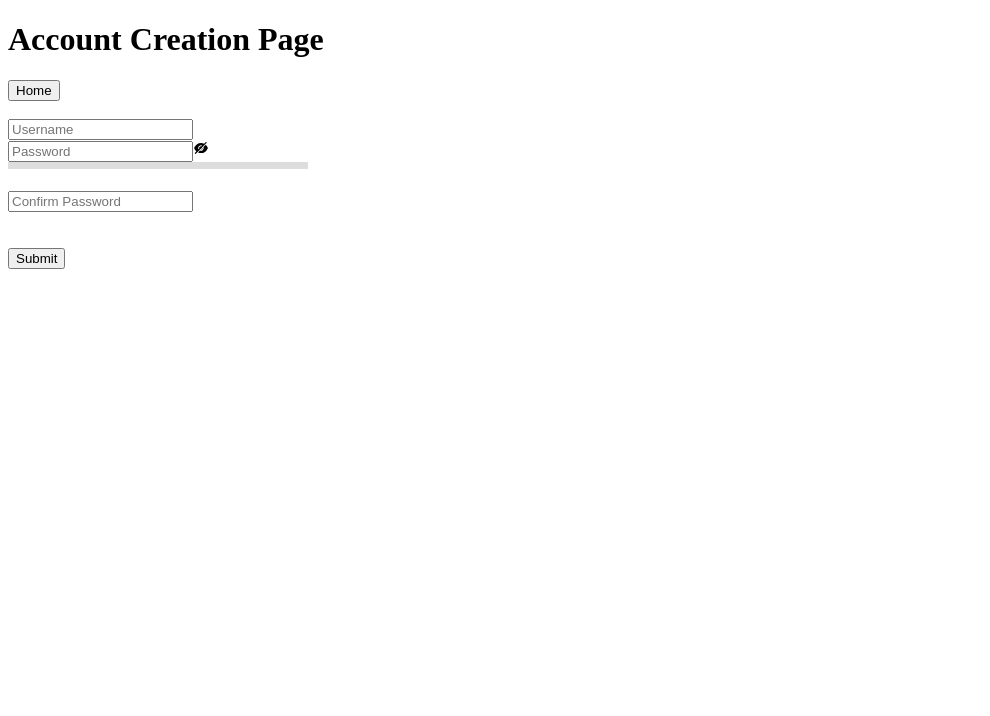
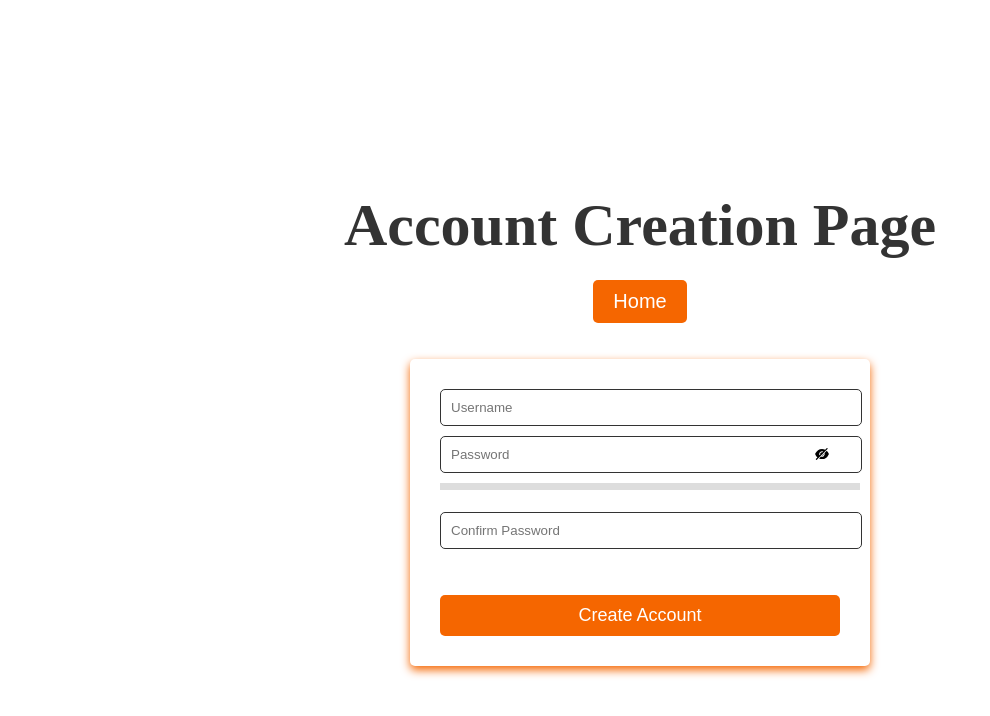
Before and after one commit to Sgilb-Portfolio/PythonCharmers, a React (Create React App) app in the folder start-app/: page /account-creation in a window 1280 px wide. Shown: the top 716 px of the page, without its empty margins (0-990 px from the left). Built offline with nearby package versions, Linux system fonts and the light colour scheme.

Commit message:
Changes to About.js, Create.js, and ProgressBar.js
Made the UI for Create.js look better, make some tweaks to About.js and ProgressBar.js

```diff
--- a/start-app/src/components/ProgressBar.js
+++ b/start-app/src/components/ProgressBar.js
@@ -56,7 +56,7 @@ const ProgressBar = ({password}) => {
         <>
             <div style={{
                 width: "100%",
-                maxWidth: "300px",
+                maxWidth: "1000px",
                 backgroundColor: "#ddd",
                 overflow: "hidden",
                 height: "7px",
--- a/start-app/src/pages/About.js
+++ b/start-app/src/pages/About.js
@@ -25,8 +25,10 @@ function About() {
                     boxShadow: "0 4px 8px rgba(245, 102, 0, 1)",
                     width: "300px",
                     textAlign: "center"
-                }}><p style= {{fontSize: "30px"}}><strong>Team #</strong><br></br> 06</p>
+                }}>
+                    <p style= {{fontSize: "30px"}}><strong>Team #</strong><br></br> 06</p>
             </div>
+
             <div style={{
                     backgroundColor: "#fff",
                     borderRadius: "8px",
@@ -34,7 +36,10 @@ function About() {
                     boxShadow: "0 4px 8px rgba(245, 102, 0, 1)",
                     width: "300px",
                     textAlign: "center"
-                }}><p style={{fontSize:"30px"}}><strong>Version #</strong> <br></br>02</p></div>
+                }}>
+                    <p style={{fontSize:"30px"}}><strong>Version #</strong> <br></br>03</p>
+            </div>
+
                 <div style={{
                     backgroundColor: "#fff",
                     borderRadius: "8px",
@@ -42,7 +47,9 @@ function About() {
                     boxShadow: "0 4px 8px rgba(245, 102, 0, 1)",
                     width: "300px",
                     textAlign: "center"
-                }}><p style={{fontSize:"30px"}}><strong>Release Date</strong> <br></br>02/13/2025</p></div>
+                }}>
+                    <p style={{fontSize:"30px"}}><strong>Release Date</strong> <br></br>02/20/2025</p>
+                </div>
                 <div style={{
                     backgroundColor: "#fff",
                     borderRadius: "8px",
@@ -58,15 +65,18 @@ function About() {
                     boxShadow: "0 4px 8px rgba(245, 102, 0, 1)",
                     width: "1025px",
                     textAlign: "left",
-                }}><p style={{fontSize:"20px"}}><strong>Product Description:</strong> A web-based platform designed to incentivize and reward truck drivers for safe and efficient driving behaviors.</p></div>
+                }}><p style={{fontSize:"20px"}}><strong>Product Description:</strong> A web-based platform designed
+                to incentivize and reward truck drivers for safe and efficient driving behaviors.</p></div>
             </div>
             <Link to="/">
                 <button style={{
-                    backgroundColor: "F56600",
+                    backgroundColor: "#F56600",
                     color: "#FFFFFF",
                     border: "none",
                     fontsize: "20px",
                     borderRadius: "5px",
+                    padding: "10px 20px",
+                    cursor: "pointer",
                     transition: "background-color 0.3 ease",
                 }}
                 onMouseEnter={(e) => e.target.style.backgroundColor = "#522D80"}
--- a/start-app/src/pages/Create.js
+++ b/start-app/src/pages/Create.js
@@ -16,37 +16,115 @@ function Create() {
     const [password, setPassword] = useState("")
 
     return (
-        <div>
-            <h1>Account Creation Page</h1>
+
+        <div style={{
+            display: "flex",
+            flexDirection: "column",
+            alignItems: "center",
+            justifyContent: "center",
+            minHeight: "100vh",
+            backgroundColor: "#ffffff"
+        }}>
+            <h1 style={{fontSize: "60px",color: "#333333", marginBottom: "20px"}}>Account Creation Page</h1>
+
             <Link to="/">
-                <button>Home</button>
+                <button style={{
+                    backgroundColor : "#F56600",
+                    color: "#FFFFFF",
+                    border: "none",
+                    fontSize: "20px",
+                    borderRadius: "5px",
+                    padding: "10px 20px",
+                    cursor: "pointer",
+                    transition: "background-color 0.3s ease",
+
+                }}
+                onMouseEnter={(e) => e.target.style.backgroundColor = "#522D80"}
+                onMouseLeave={(e) => e.target.style.backgroundColor = "#f56000"}
+                >Home</button>
             </Link>
+
             <br />
             <br />
+            <div style={{
+                backgroundColor: "#FFFFFF",
+                padding: "30px",
+                borderRadius: "5px",
+                boxShadow: "0px 4px 10px rgba(245, 102, 0, 1",
+                width: "400px",
+                textAlign: "center"
+            }}>
             <form className="Registration" onSubmit={handleSubmit(onSubmit)}>
-                <input type="text" placeholder='Username' {...register("username", { required: true})}>
+                <input type="text" placeholder='Username' {...register("username", { required: true})}
+                style={{
+                    width: "100%",
+                    padding: "10px",
+                    marginBottom: "10px",
+                    borderRadius: "5px",
+                    border: "1px solid #333333"}}>
                 </input>
-                {errors.username && <span style={{ color: "red" }}>
+                {errors.username && <span style={{ color: "red", display: "block" }}>
                     *username* is mandatory</span>}
                 <br />
-                <div className="passwords">
+
+                <div className="passwords"
+                    style={{
+                    position: "relative"
+                    }}>
                     <input type={(showPassword === false) ? "password" : "text"} placeholder='Password' {...register("password",
-                        { required: true})} onChange={e => setPassword(e.target.value)}/>
-                    <span className="password-eye" onClick={handleShowPassword}>
+                        { required: true})} onChange={e => setPassword(e.target.value)}
+                        style={{
+                            width: "100%",
+                            padding: "10px",
+                            marginBottom: "10px",
+                            borderRadius: "5px",
+                            border: "1px solid #333333"}}/>
+                    <span className="password-eye" onClick={handleShowPassword}
+                        style={{
+                            position: "absolute",
+                            right: "10px",
+                            top: "10px",
+                            cursor: "pointer"}}>
                             {(showPassword) ? <AiFillEye /> : <AiFillEyeInvisible />}
                     </span>
-                    {errors.password && <span style={{ color: "red" }}>
+                    {errors.password && <span style={{ color: "red", display: "block" }}>
                         *password* is mandatory</span>}
+                    <div
+                    style={{
+                        width: "105%",
+                    }}>
                     <ProgressBar password={password} />
+                    </div>
                     <input type="password" placeholder='Confirm Password' {...register("confirmPassword", { required: "Please confirm",
                         validate: value => value === passwordWatch || "passwords do not match"
-                     })}/>
-                    {errors.confirmPassword && <span style={{ color: "red" }}>{errors.confirmPassword.message}</span>}
+                     })}
+                     style={{
+                        width: "100%",
+                        padding: "10px",
+                        marginBottom: "10px",
+                        borderRadius: "5px",
+                        border: "1px solid #333333"}}/>
+                    {errors.confirmPassword && <span style={{ color: "red", display: "block" }}>{errors.confirmPassword.message}</span>}
                 </div>
                 <br />
                 <br />
-                <input type={"submit"} />
+
+                <input type="submit" value = "Create Account"
+                style={{
+                    width: "100%",
+                    backgroundColor: "#f56600",
+                    color: "#FFFFFF",
+                    border: "none",
+                    padding: "10px",
+                    fontSize: "18px",
+                    borderRadius: "5px",
+                    cursor: "pointer",
+                    transition: "background-color 0.3s ease"
+                    }}
+                    onMouseEnter={(e) => e.target.style.backgroundColor = "#522D80"}
+                    onMouseLeave={(e) => e.target.style.backgroundColor = "#F56600"}/>
             </form>
+            </div>
         </div>
     );
 }
```
